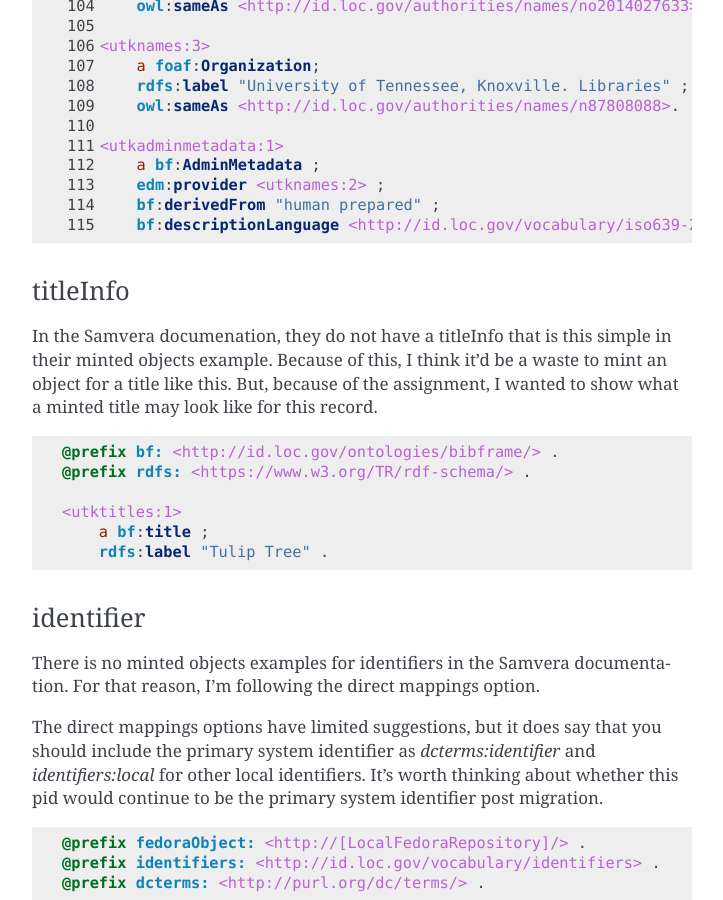
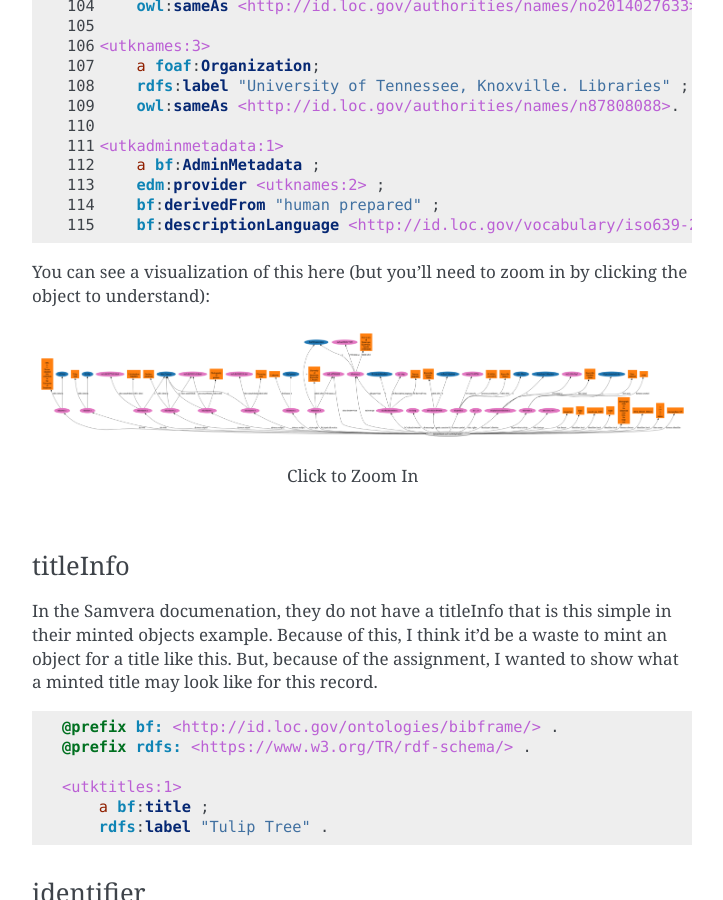
Before and after one commit to UTKcataloging/mods_to_rdf, a Sphinx documentation site: the page built from docs/source/working_docs/samvera_tuliip_tree.rst, in a window 1280 px wide and 900 px high, scrolled down 2946 px. Shown: the whole window, without its empty margins (388-1111 px from the left). Built offline with Sphinx 7.4.7, drawn with Linux system fonts in a browser that asks for light colours; formulas are drawn with MathJax 3.

Commit message:
Add visualization of minted object.

```diff
--- a/docs/source/working_docs/samvera_tuliip_tree.rst
+++ b/docs/source/working_docs/samvera_tuliip_tree.rst
@@ -145,6 +145,14 @@ If we followed the minted objects mapping, our sample metadata may look somethin
         edm:provider <utknames:2> ;
         bf:derivedFrom "human prepared" ;
         bf:descriptionLanguage <http://id.loc.gov/vocabulary/iso639-2/eng> .
+
+You can see a visualization of this here (but you'll need to zoom in by clicking the object to understand):
+
+.. figure:: ../images/mintedobj.png
+    :alt: Visualization of Our Minted Object
+
+    Click to Zoom In
+
 
 =========
 titleInfo
```
Also changed, not shown: docs/source/images/mintedobj.png (added).
